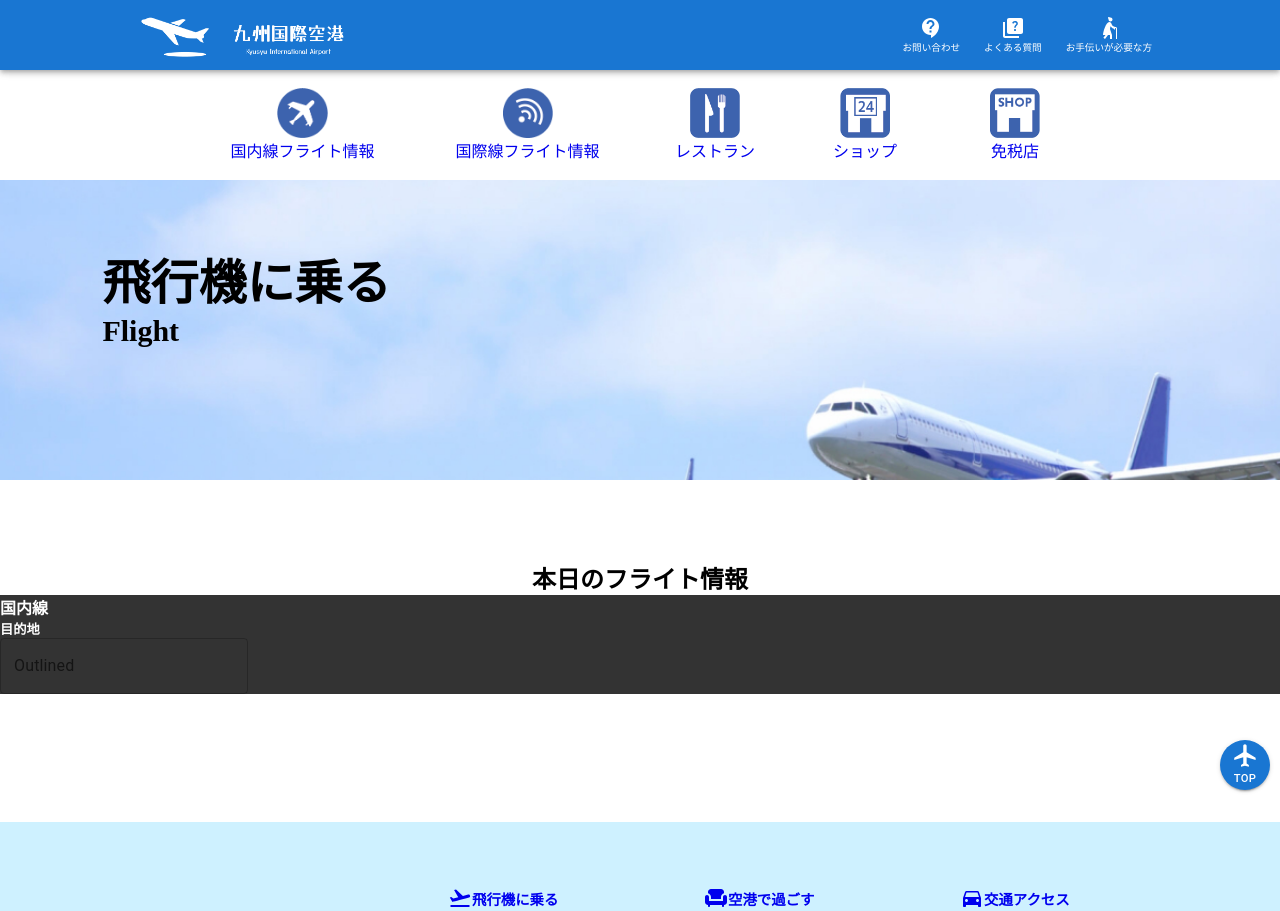
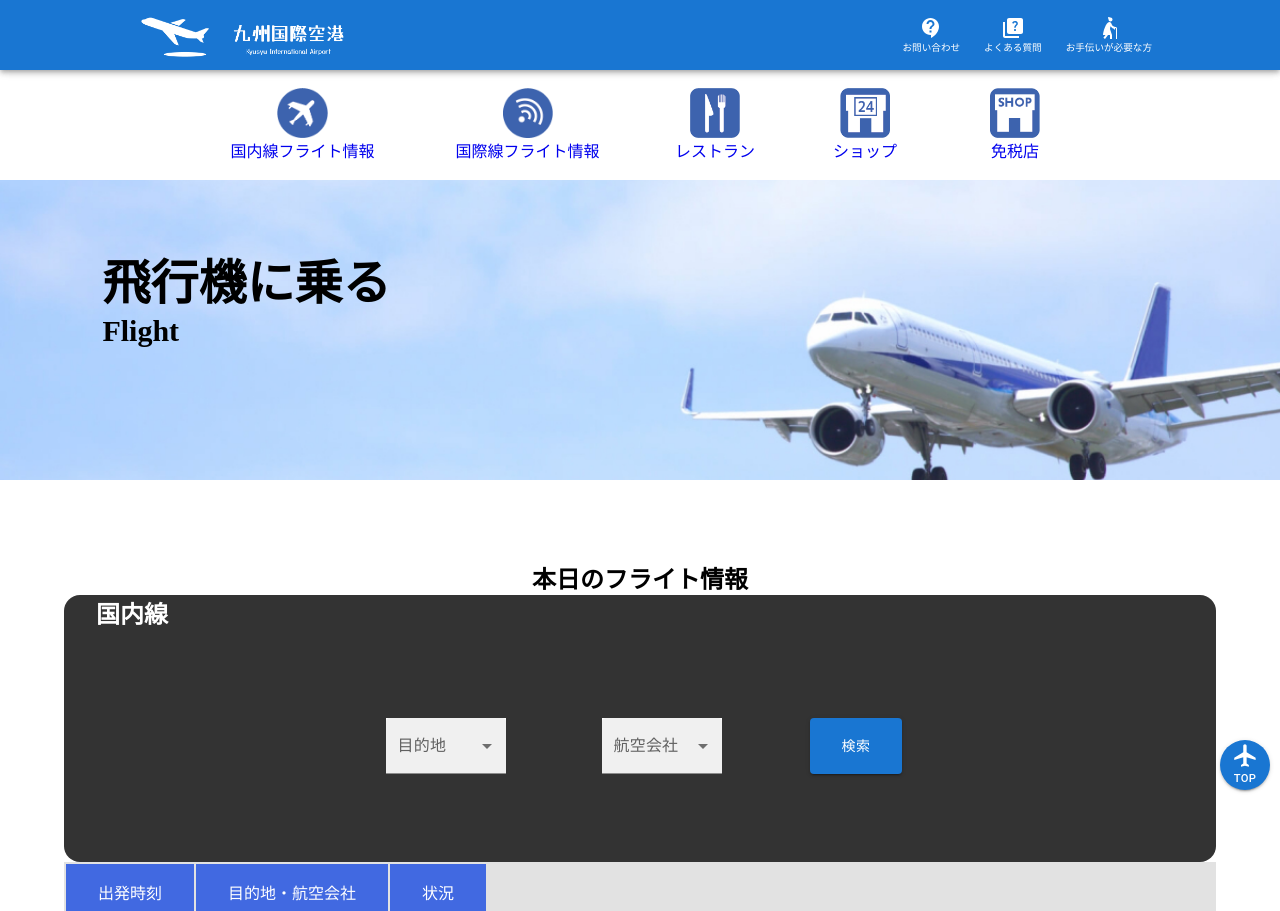
Before and after one commit to kitazakita/airport_nextjs, a Next.js app: page /flight in a window 1280 px wide. Shown: the top 911 px of the page. Built offline with nearby package versions, Linux system fonts and the light colour scheme.

Commit message:
目的地ソート機能

```diff
--- /dev/null
+++ b/components/flight_data.json
@@ -0,0 +1,19 @@
+{
+  "flight": [
+    { "goal": "北海道", "time": "7:00", "airline": "ANA" },
+    { "goal": "北海道", "time": "8:00", "airline": "JAL" },
+    { "goal": "北海道", "time": "9:00", "airline": "SKY" },
+
+    { "goal": "東京", "time": "10:00", "airline": "ANA" },
+    { "goal": "東京", "time": "11:00", "airline": "JAL" },
+    { "goal": "東京", "time": "12:00", "airline": "SKY" },
+
+    { "goal": "東京", "time": "16:00", "airline": "ANA" },
+    { "goal": "東京", "time": "17:00", "airline": "JAL" },
+    { "goal": "東京", "time": "18:00", "airline": "SKY" },
+
+    { "goal": "大阪", "time": "20:00", "airline": "ANA" },
+    { "goal": "大阪", "time": "21:00", "airline": "JAL" },
+    { "goal": "大阪", "time": "22:00", "airline": "SKY" }
+  ]
+}
--- a/pages/flight/index.js
+++ b/pages/flight/index.js
@@ -1,6 +1,12 @@
+import { useState } from "react";
 import Header from "../../components/Header";
 import Footer from "../../components/Footer";
-import TextField from "@mui/material/TextField";
+import InputLabel from "@mui/material/InputLabel";
+import MenuItem from "@mui/material/MenuItem";
+import FormControl from "@mui/material/FormControl";
+import Select from "@mui/material/Select";
+import Button from "@mui/material/Button";
+import flight_data from "../../components/flight_data.json";
 
 export default function index() {
   return (
@@ -25,23 +31,183 @@ const MainVisual = () => {
 };
 
 const FlightInfomation = () => {
+  const [goal, setGoal] = useState("");
+  const [airline, setAirline] = useState("");
+
+  const selectGoalMenuHandleChange = (event) => {
+    setGoal(event.target.value);
+  };
+  const selectAirlineMenuHandleChange = (event) => {
+    setAirline(event.target.value);
+  };
+
+  console.log(goal);
+
+  let testDom;
+
+  switch (goal) {
+    case "東京":
+      console.log("東京が選択されました");
+      testDom = flight_data.flight.map((v, i) => {
+        if (v.goal === "東京") {
+          return (
+            <tr key={i}>
+              <td>{v.time}</td>
+              <td>
+                {v.goal}・{v.airline}
+              </td>
+            </tr>
+          );
+        }
+      });
+      break;
+
+    case "大阪":
+      console.log("大阪が選択されました");
+      testDom = flight_data.flight.map((v, i) => {
+        if (v.goal === "大阪") {
+          return (
+            <tr key={i}>
+              <td>{v.time}</td>
+              <td>
+                {v.goal}・{v.airline}
+              </td>
+            </tr>
+          );
+        }
+      });
+      break;
+
+    case "北海道":
+      console.log("北海道が選択されました");
+      testDom = flight_data.flight.map((v, i) => {
+        if (v.goal === "北海道") {
+          return (
+            <tr key={i}>
+              <td>{v.time}</td>
+              <td>
+                {v.goal}・{v.airline}
+              </td>
+            </tr>
+          );
+        }
+      });
+      break;
+
+    default:
+      testDom = flight_data.flight.map((v, i) => {
+        return (
+          <tr key={i}>
+            <td>{v.time}</td>
+            <td>
+              {v.goal}・{v.airline}
+            </td>
+          </tr>
+        );
+      });
+    // console.log("その他です");
+  }
+
+  // console.log(goal);
+  // console.log(airline);
+  // console.log(flight_data.flight);
+  // const task = flight_data.flight.map((v, i) => {
+  //   console.log(v);
+  //   return v;
+  // });
+
+  // flight_data.flight.forEach((v) => {
+  //   console.log(v);
+  // });
+
   return (
     <section id="flight-infomation">
       <h1>本日のフライト情報</h1>
 
       <div className="flight-search-container">
-        <h4>国内線</h4>
+        <h2>国内線</h2>
 
         <div className="search-container">
           <div className="target">
-            <h5>目的地</h5>
-            <TextField
-              id="outlined-basic"
-              label="Outlined"
-              variant="outlined"
-            />
+            <FormControl
+              variant="filled"
+              sx={{ m: 1, minWidth: 120, background: "white" }}
+            >
+              <InputLabel id="demo-simple-select-filled-label">
+                目的地
+              </InputLabel>
+              <Select
+                labelId="demo-simple-select-filled-label"
+                id="demo-simple-select-filled"
+                value={goal}
+                onChange={selectGoalMenuHandleChange}
+              >
+                <MenuItem value="">
+                  <em>None</em>
+                </MenuItem>
+                <MenuItem value={"北海道"}>北海道</MenuItem>
+                <MenuItem value={"東京"}>東京</MenuItem>
+                <MenuItem value={"大阪"}>大阪</MenuItem>
+              </Select>
+            </FormControl>
+          </div>
+
+          <div className="airline">
+            <FormControl
+              variant="filled"
+              sx={{ m: 1, minWidth: 120, background: "white" }}
+            >
+              <InputLabel id="demo-simple-select-filled-label">
+                航空会社
+              </InputLabel>
+              <Select
+                labelId="demo-simple-select-filled-label"
+                id="demo-simple-select-filled"
+                value={airline}
+                onChange={selectAirlineMenuHandleChange}
+              >
+                <MenuItem value="">
+                  <em>None</em>
+                </MenuItem>
+                <MenuItem value={"JAL"}>JAL</MenuItem>
+                <MenuItem value={"ANA"}>ANA</MenuItem>
+                <MenuItem value={"SKY"}>SKY</MenuItem>
+              </Select>
+            </FormControl>
+          </div>
+
+          <div className="submit-button">
+            <Button variant="contained" sx={{ padding: "1rem 2rem" }}>
+              検索
+            </Button>
           </div>
         </div>
+      </div>
+
+      <div className="result-container">
+        <table>
+          <thead>
+            <tr>
+              <td>出発時刻</td>
+              <td>目的地・航空会社</td>
+              <td>状況</td>
+            </tr>
+          </thead>
+
+          <tbody>
+            {/* {flight_data.flight.map((v, i) => {
+              return (
+                <tr key={i}>
+                  <td>{v.time}</td>
+                  <td>
+                    {v.goal}・{v.airline}
+                  </td>
+                </tr>
+              );
+            })} */}
+            {testDom}
+          </tbody>
+        </table>
       </div>
     </section>
   );
--- a/styles/globals.scss
+++ b/styles/globals.scss
@@ -698,7 +698,7 @@ section#flight-main-visual {
   height: 300px;
   background-image: url(../public/images/flight-main-visual.jpg);
   background-repeat: no-repeat;
-  background-position: right top;
+  background-position: right center;
   background-size: cover;
 
   .text-content {
@@ -714,6 +714,7 @@ section#flight-main-visual {
 
 section#flight-infomation {
   margin-top: 5rem;
+  max-width: 1400px;
   h1 {
     text-align: center;
   }
@@ -721,5 +722,38 @@ section#flight-infomation {
   .flight-search-container {
     background-color: $dark;
     color: $white;
+    width: 90%;
+    margin: 0 auto;
+    border-radius: 1rem;
+
+    h2 {
+      margin-left: 2rem;
+    }
+
+    .search-container {
+      padding: 5rem 0;
+      display: flex;
+      align-items: center;
+      justify-content: center;
+      gap: 5rem;
+    }
+  }
+
+  .result-container {
+    background-color: $grey;
+    width: 90%;
+    margin: 0 auto;
+
+    table {
+      thead {
+        color: $white;
+        background-color: $blue;
+        tr {
+          td {
+            padding: 1rem 2rem;
+          }
+        }
+      }
+    }
   }
 }
```
Also changed, not shown: 実装メモ.txt (added).
